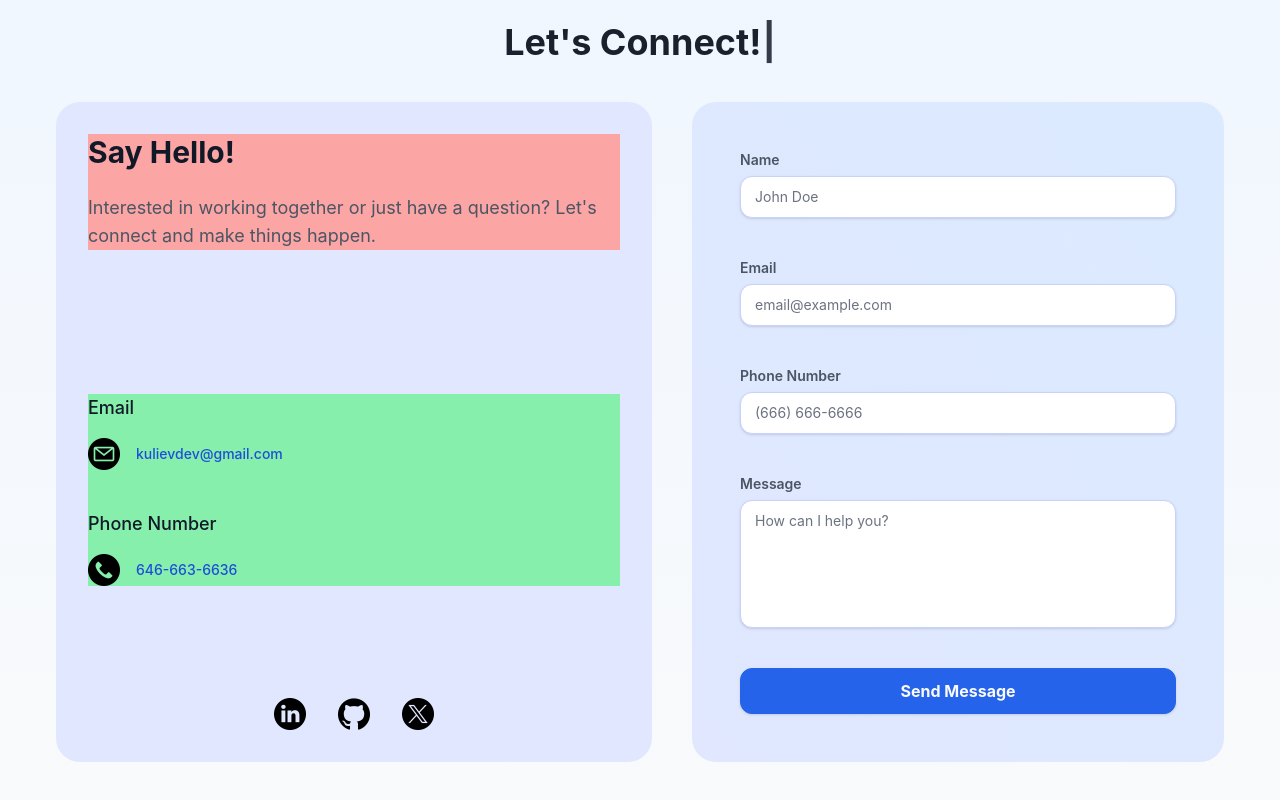
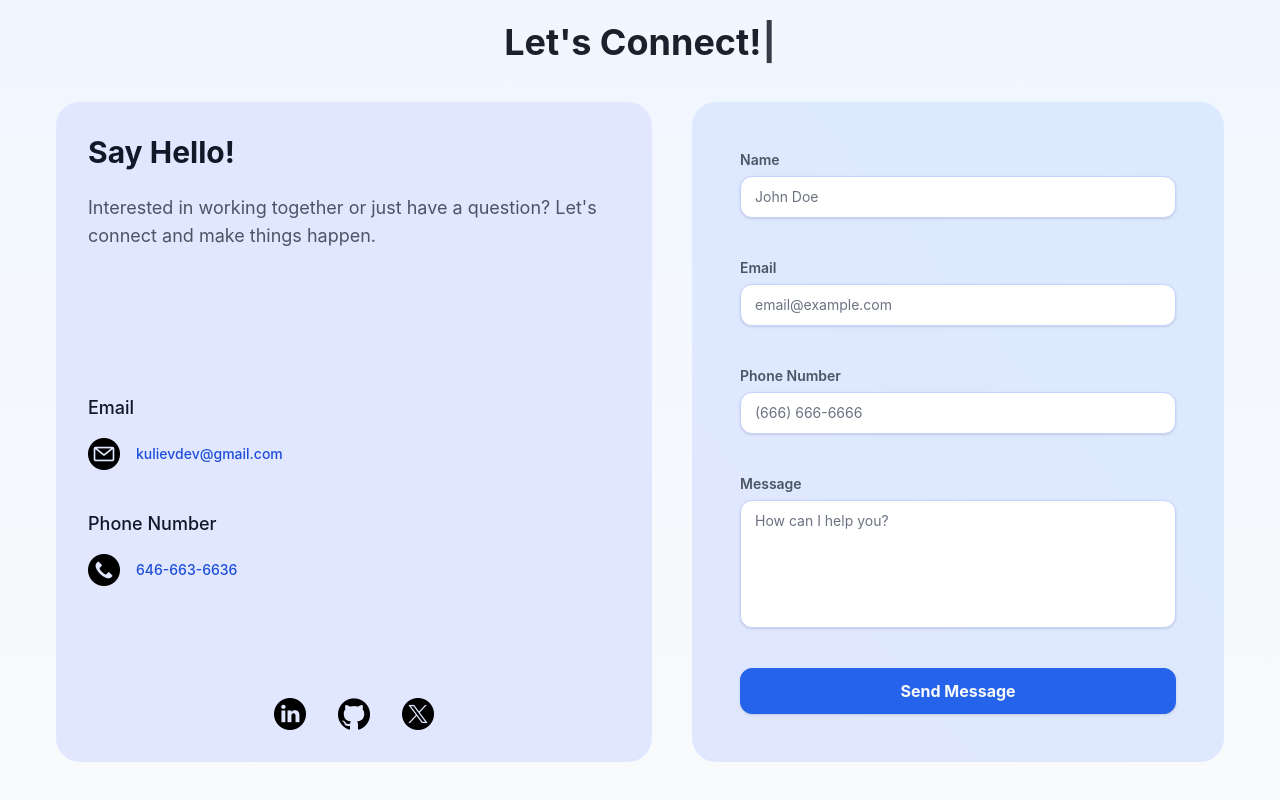
Before and after one commit to kulievdev/portfolio-website, a React (Vite) app: page / in a window 1280 px wide. Shown: the part 3820-4620 px from the top of the page. Built offline with nearby package versions, Linux system fonts and the light colour scheme.

Commit message:
Remove background colors after working

```diff
--- a/src/Pages/Contact/Message.tsx
+++ b/src/Pages/Contact/Message.tsx
@@ -6,7 +6,7 @@ import phoneIcon from "../../assets/Images/phone.png";
 const Message = () => {
   return (
     <div className="flex flex-1 flex-col justify-between rounded-3xl bg-secondary-100 p-8">
-      <div className="mb-8 bg-red-300">
+      <div className="mb-8">
         <p className="bigDesktop:text-5xl mb-6 text-left text-xl font-bold leading-7 text-gray-900 sm:text-3xl">
           Say Hello!
         </p>
@@ -15,7 +15,7 @@ const Message = () => {
           connect and make things happen.
         </p>
       </div>
-      <div className="mb-12 flex flex-col gap-10 bg-green-300 xl:mb-0">
+      <div className="mb-12 flex flex-col gap-10 xl:mb-0">
         <div>
           <p className="bigDesktop:text-2xl mb-4 text-left text-base font-medium text-gray-900 sm:text-lg">
             Email
```
